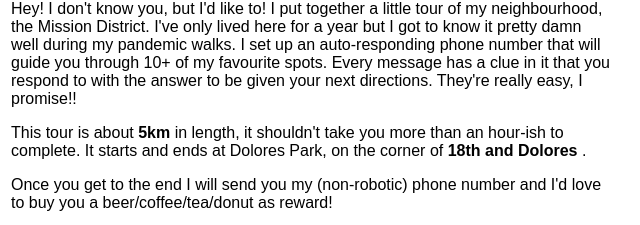
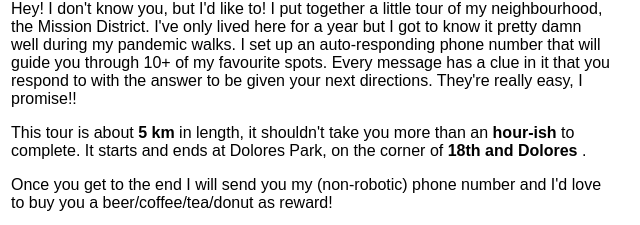
Before and after one commit to einhornchen/einhornchen.github.io, a plain HTML site: page index.html in a window 1280 px wide. Shown: the part 80-305 px from the top of the page, 329-969 px from the left. Drawn offline with Linux system fonts and the light colour scheme.

Commit message:
Update index.html

```diff
--- a/index.html
+++ b/index.html
@@ -22,14 +22,14 @@
          in it that you respond to with the answer to be given your next directions. They're really easy, I promise!!
     </p>
       <p>
-          This tour is about <strong> 5km </strong> in length, it shouldn't take you more than an hour-ish to complete. It starts and ends at Dolores Park, on the corner of <strong> 18th and Dolores </strong>.
+          This tour is about <strong> 5 km </strong> in length, it shouldn't take you more than an <strong> hour-ish </strong> to complete. It starts and ends at Dolores Park, on the corner of <strong> 18th and Dolores </strong>.
       </p>
       <p>
     Once you get to the end I will send you my (non-robotic) phone number and I'd love to buy you a beer/coffee/tea/donut as reward!
       </p>
       <p>
       <small>
-    Here is an example: <br>
+    Here is an example:
 <ul>
     <li>
         My SMS Message: <i> Welcome to Harry Potter's school of witchcraft and wizardry! Can you tell me the name? (H-------). </i></li>
```
